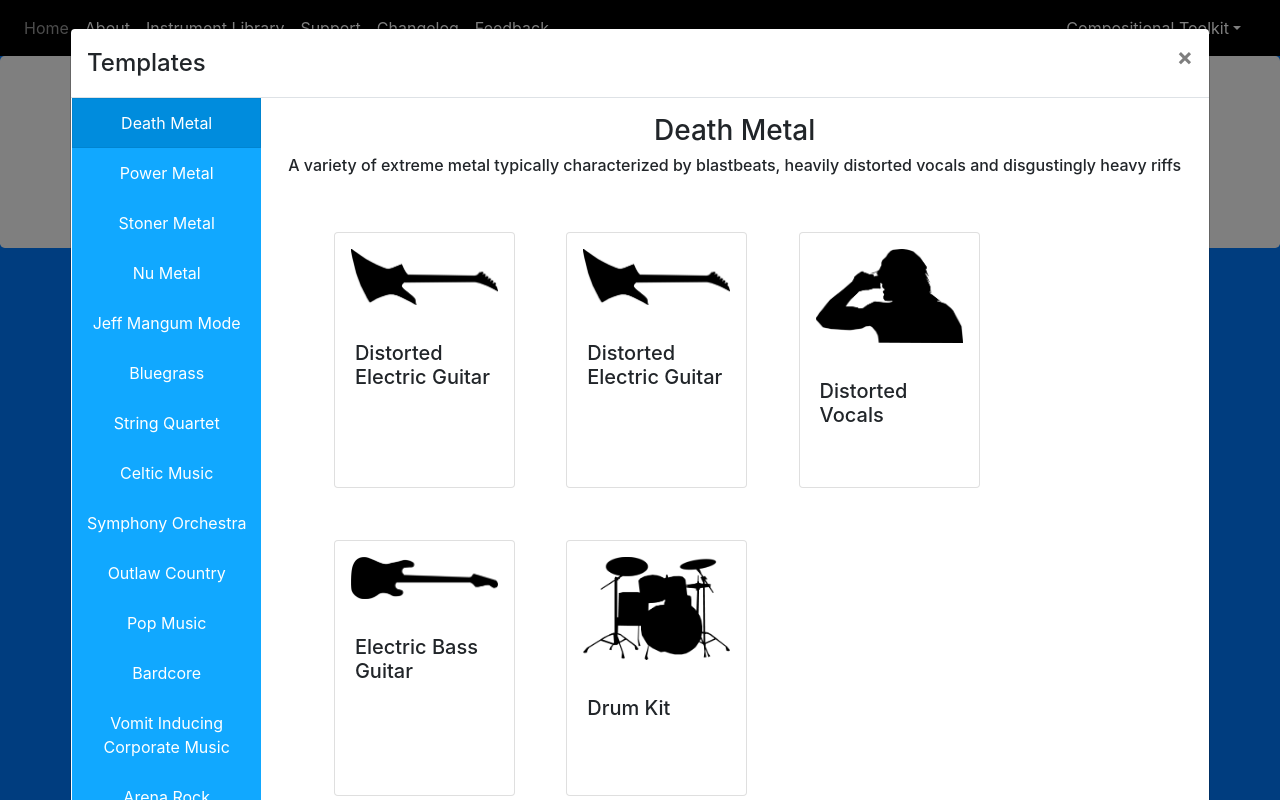
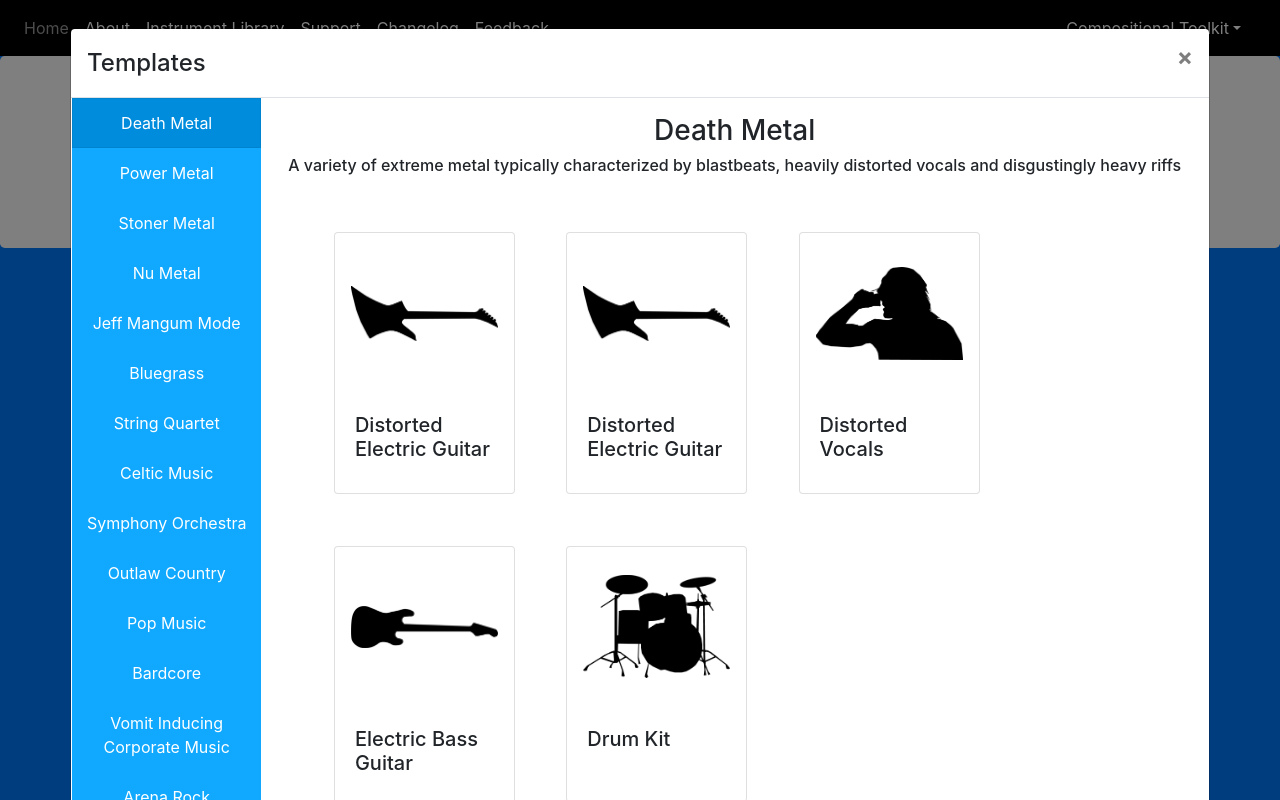
Before and after one commit to robbyph/instrumentation-generation, a Next.js app: page / in a window 1280 px wide. Both pictures are taken after a click on the button "Templates". Shown: the top 800 px of the page. Built offline with nearby package versions, Linux system fonts and the light colour scheme.

Commit message:
Fixed some card image sizing issues

```diff
--- a/components/InstrumentCard.js
+++ b/components/InstrumentCard.js
@@ -11,7 +11,9 @@ const InstrumentCard = ({id, name, description, imagePath, wikiLink, tubeLink, o
                     <button id="lockButton" onClick={() => {onLock(id)}} className={isLocked ? styles.btnOverrideLocked : styles.btnOverride}>{isLocked ? "🔒" : "🔓"}</button>
                     <button id="shuffleButton" autoFocus={true} onClick={()=> {onShuffle(id)}} className={styles.btnOverrideShuffle} style={{float: "right"}}><span>🔀</span></button>
                 </div>
-                <Card.Img variant="top" src={imagePath} style={{padding:'1rem', maxHeight: '10rem', height:'100%', objectFit: 'contain'}} />
+                <div>
+                <Card.Img variant="top" src={imagePath} style={{padding:'1rem', minHeight: '10rem', maxHeight: '10rem', height:'100%', objectFit: 'contain'}} />
+                </div>
                 <Card.Body style={{display: 'flex', flexDirection: 'column', justifyContent: 'space-between'}}>
                     <div>
                     <Card.Title>{name}</Card.Title>
--- a/components/TemplateComponents/TemplateInstrumentCard.js
+++ b/components/TemplateComponents/TemplateInstrumentCard.js
@@ -5,7 +5,7 @@ const TemplateInstrumentCard = ({id, name, description, imagePath, wikiLink, tub
 
     return (
             <Card style={{minWidth: '11rem', flexGrow: 1, margin:'1rem', minHeight: '16rem'}}>
-                <Card.Img variant="top" src={imagePath} style={{padding:'1rem', maxHeight: '10rem', height:'100%', objectFit: 'contain'}} />
+                <Card.Img variant="top" src={imagePath} style={{padding:'1rem', minHeight: '10rem', maxHeight: '10rem', height:'100%', objectFit: 'contain'}} />
                 <Card.Body style={{display: 'flex', flexDirection: 'column', justifyContent: 'space-between'}}>
                     <Card.Title>{name}</Card.Title>
                 </Card.Body>
```
